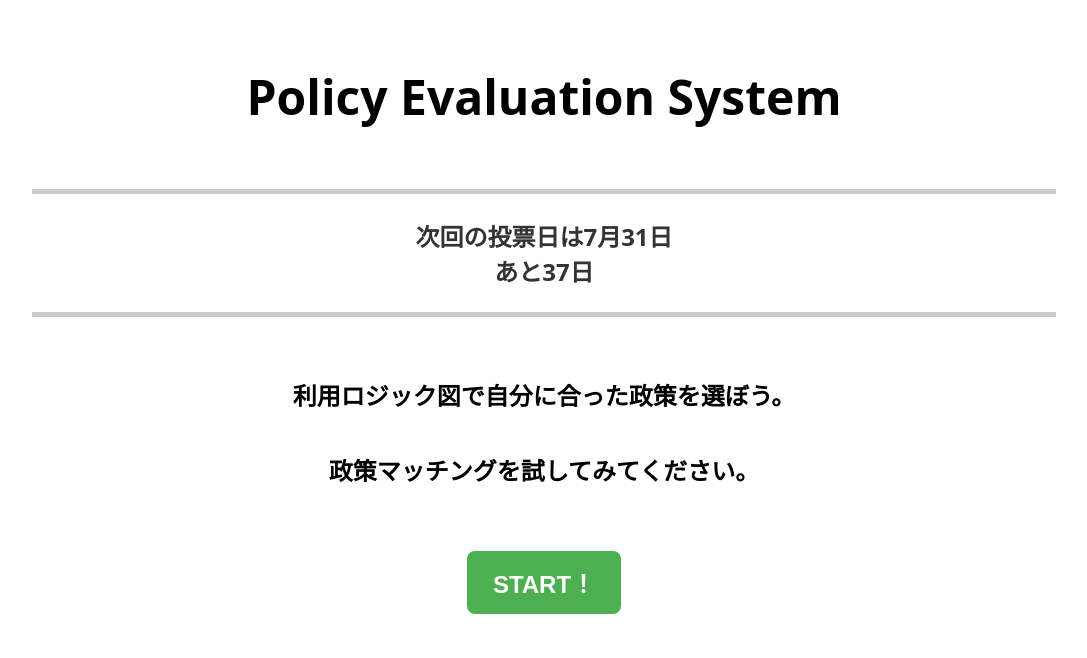
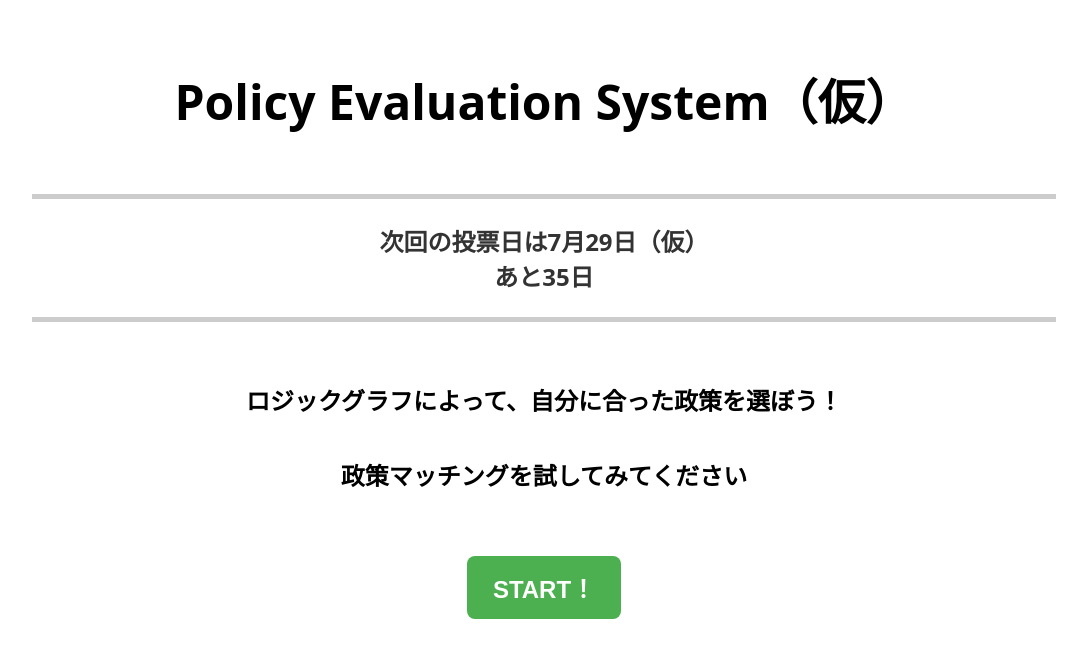
Before and after one commit to wolfmagnate/smash-voters, a Next.js app in the folder frontend/: page / in a window 1280 px wide. Shown: the top 658 px of the page, without its empty margins (96-1183 px from the left). Built offline with nearby package versions, Linux system fonts and the light colour scheme.

Commit message:
投票日

```diff
--- a/frontend/src/app/page.tsx
+++ b/frontend/src/app/page.tsx
@@ -9,7 +9,7 @@ export default function HomePage() {
 
   useEffect(() => {
     const today = new Date();
-    const electionDate = new Date(2025, 6, 31);
+    const electionDate = new Date(2025, 6, 29);  // ← 6 ＝ 7
     const diffMs = electionDate.getTime() - today.getTime();
     const days = Math.ceil(diffMs / (1000 * 60 * 60 * 24));
     setDaysLeft(days > 0 ? days : 0);
@@ -17,14 +17,23 @@ export default function HomePage() {
 
   return (
     <div className={styles.container}>
-      <h1 className={styles.title}>Policy Evaluation System</h1>
+      <h1 className={styles.title}>Policy Evaluation System（仮）</h1>
 
       <div className={styles.notice}>
-        次回の投票日は7月31日<br />あと{daysLeft}日
+        {daysLeft === 0 ? (
+          <>
+            今日は投票日です！
+          </>
+        ) : (
+          <>
+            次回の投票日は7月29日（仮）<br />
+            あと{daysLeft}日
+          </>
+        )}
       </div>
 
-      <p className={styles.subtitle}>利用ロジック図で自分に合った政策を選ぼう。</p>
-      <p className={styles.subtitle}>政策マッチングを試してみてください。</p>
+      <p className={styles.subtitle}>ロジックグラフによって、自分に合った政策を選ぼう！</p>
+      <p className={styles.subtitle}>政策マッチングを試してみてください</p>
 
       <button className={styles.startButton} onClick={() => router.push('/quiz')}>
         START！
```
